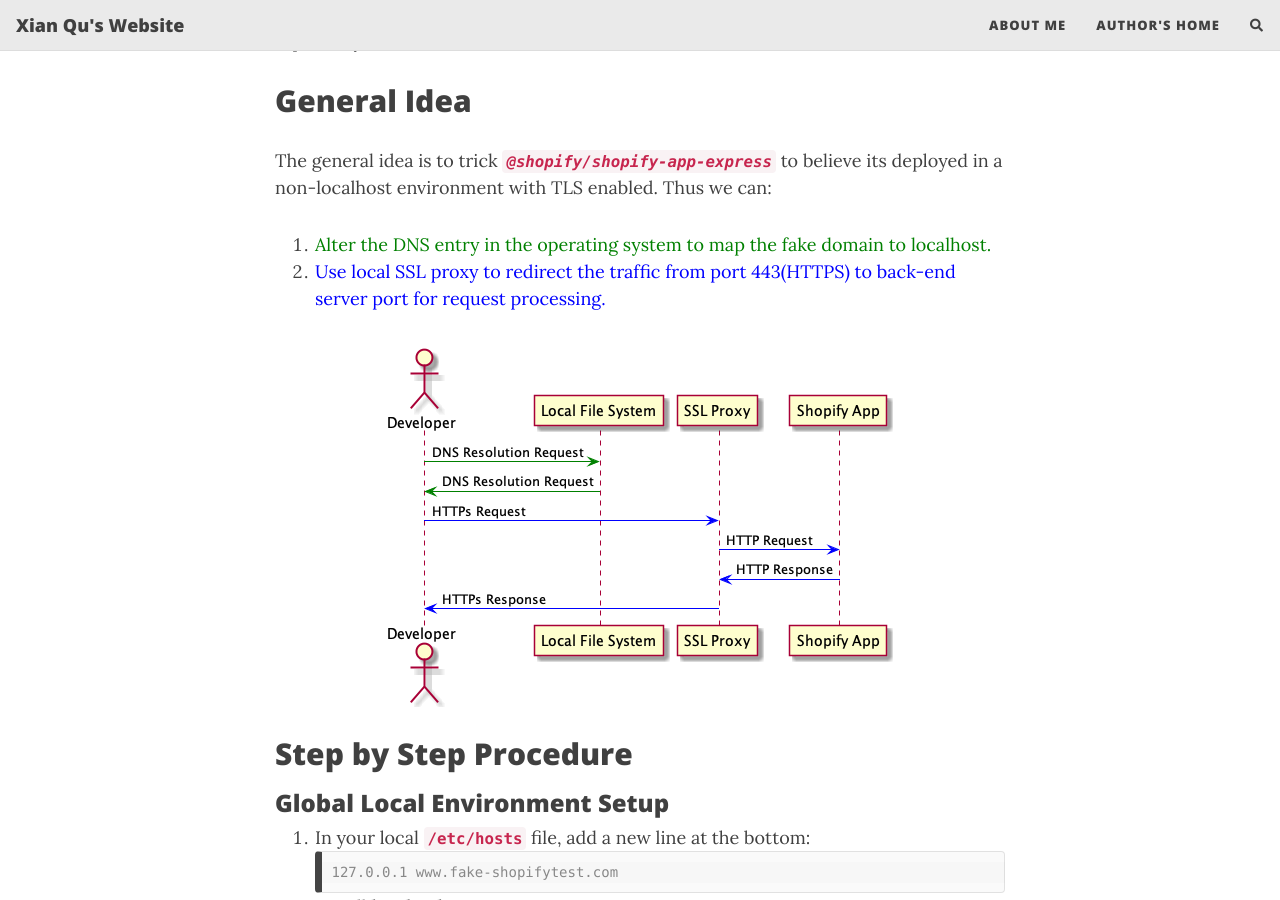
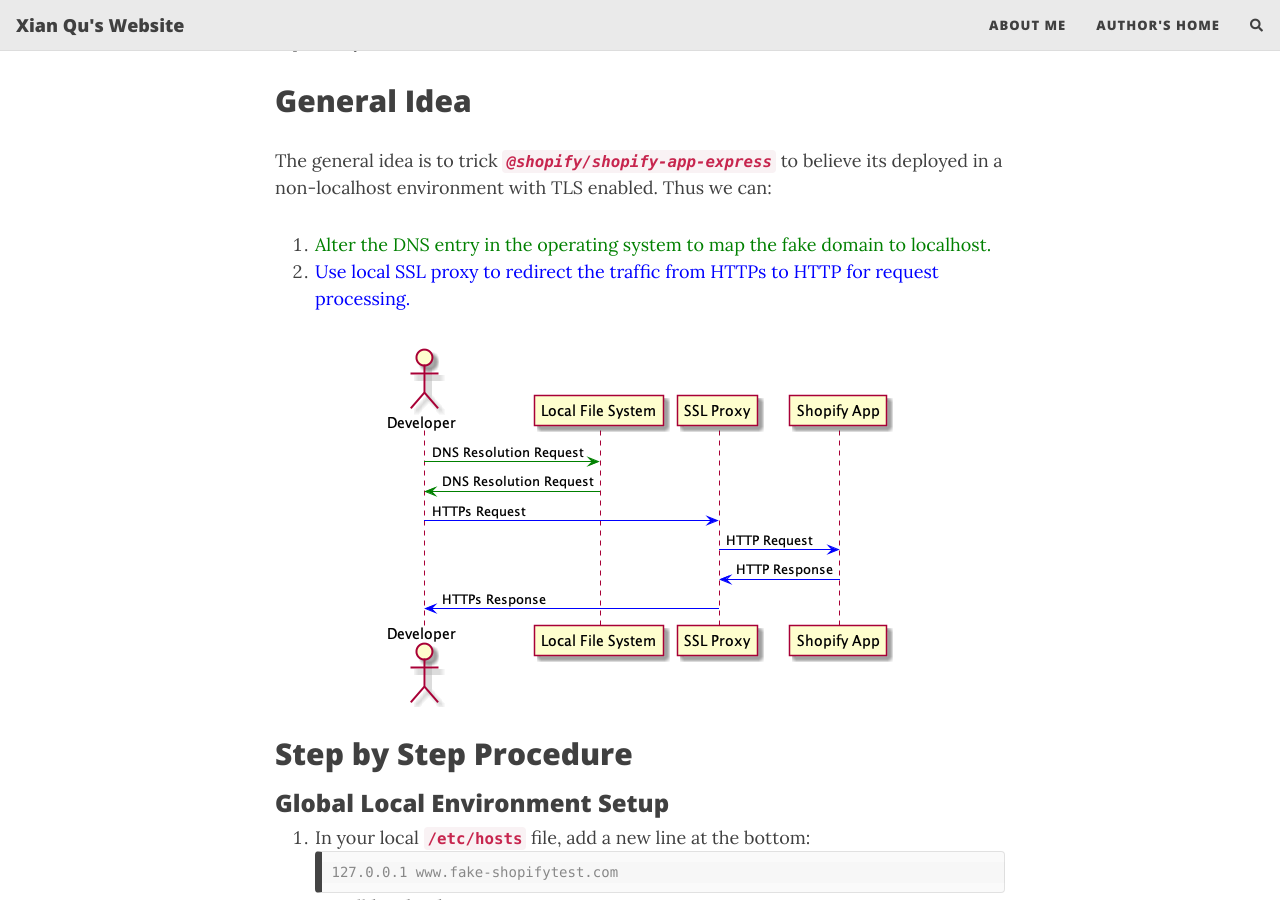
Before and after one commit to xianqugithub/xianqugithub.github.io, a Jekyll site: the page built from _posts/2023-10-09-shopify-localhost-markdown.md, in a window 1280 px wide and 900 px high, scrolled down 878 px. Built offline with Jekyll 4.4.1, drawn with Linux system fonts in a browser that asks for light colours; nearby versions of some CDN libraries; comment, search, counter and statistics services are not loaded.

Commit message:
change a few languages about general ideas.

```diff
--- a/_posts/2023-10-09-shopify-localhost-markdown.md
+++ b/_posts/2023-10-09-shopify-localhost-markdown.md
@@ -15,7 +15,7 @@ The following steps are largely based on the assumption that the project is gene
 ## General Idea
 The general idea is to trick ***`@shopify/shopify-app-express`*** to believe its deployed in a non-localhost environment with TLS enabled. Thus we can:
 1. <span style="color:green">Alter the DNS entry in the operating system to map the fake domain to localhost.</span>
-2. <span style="color:blue">Use local SSL proxy to redirect the traffic from port 443(HTTPS) to back-end server port for request processing.</span>
+2. <span style="color:blue">Use local SSL proxy to redirect the traffic from HTTPs to HTTP for request processing.</span>
 
 ![ShopifyLocalTestSequence](https://xianqugithub.github.io/assets/img/shopify-localhost-sequence.jpeg){: .mx-auto.d-block :}
 
```
